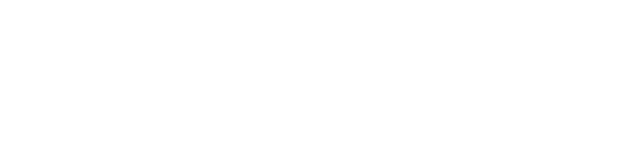
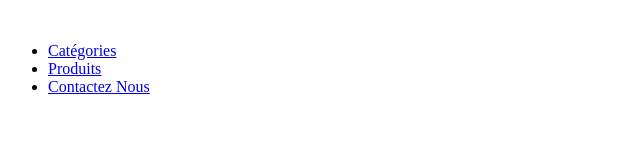
Before and after one commit to RovanelDEV/Ship-Fast-Congo, a plain HTML site: page index.html in a window 1280 px wide. Shown: the whole page, without its empty margins (0-640 px from the left). Drawn offline with Linux system fonts and the light colour scheme.

Commit message:
header updated

```diff
--- a/index.html
+++ b/index.html
@@ -5,7 +5,7 @@
 
     <meta descrition=' Nous sommes une boutique qui livre en moins d'une journée au Congo Brazzaville'>
     <meta name="viewport" content="width=device-width, initial-scale=1.0">
-    <title>Click'N Shop</title>
+    <title>Ship Fast Congo</title>
 
 </head>
 
@@ -13,6 +13,13 @@
 
    <header class='header'>
 
+     <img src="" alt="">
+
+     <ul>
+        <li><a href="#">Catégories</a></li>
+        <li><a href="#">Produits</a></li>
+        <li><a href="#">Contactez Nous</a></li>
+     </ul>
    </header>
 </body>
 </html>
```
